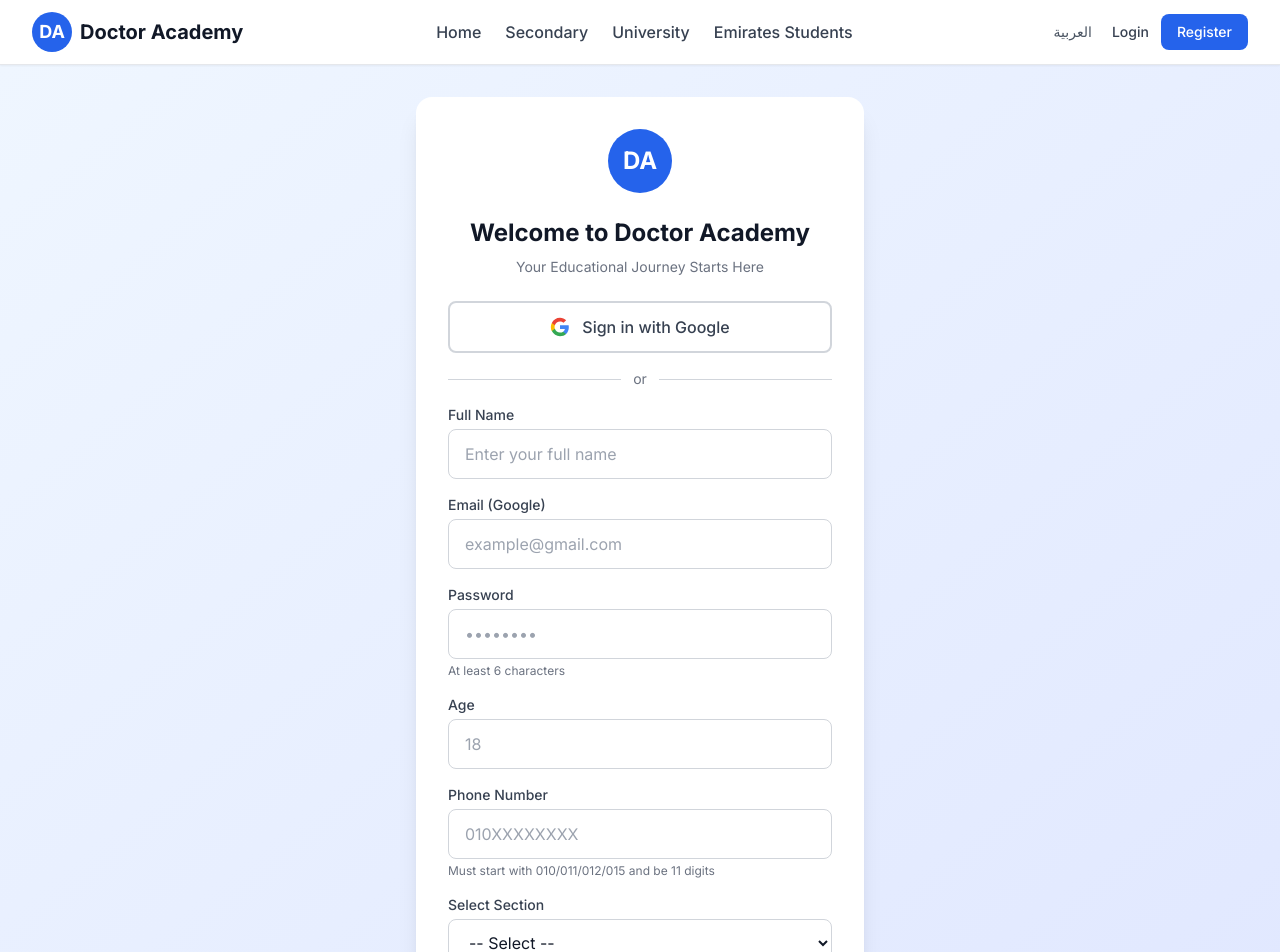
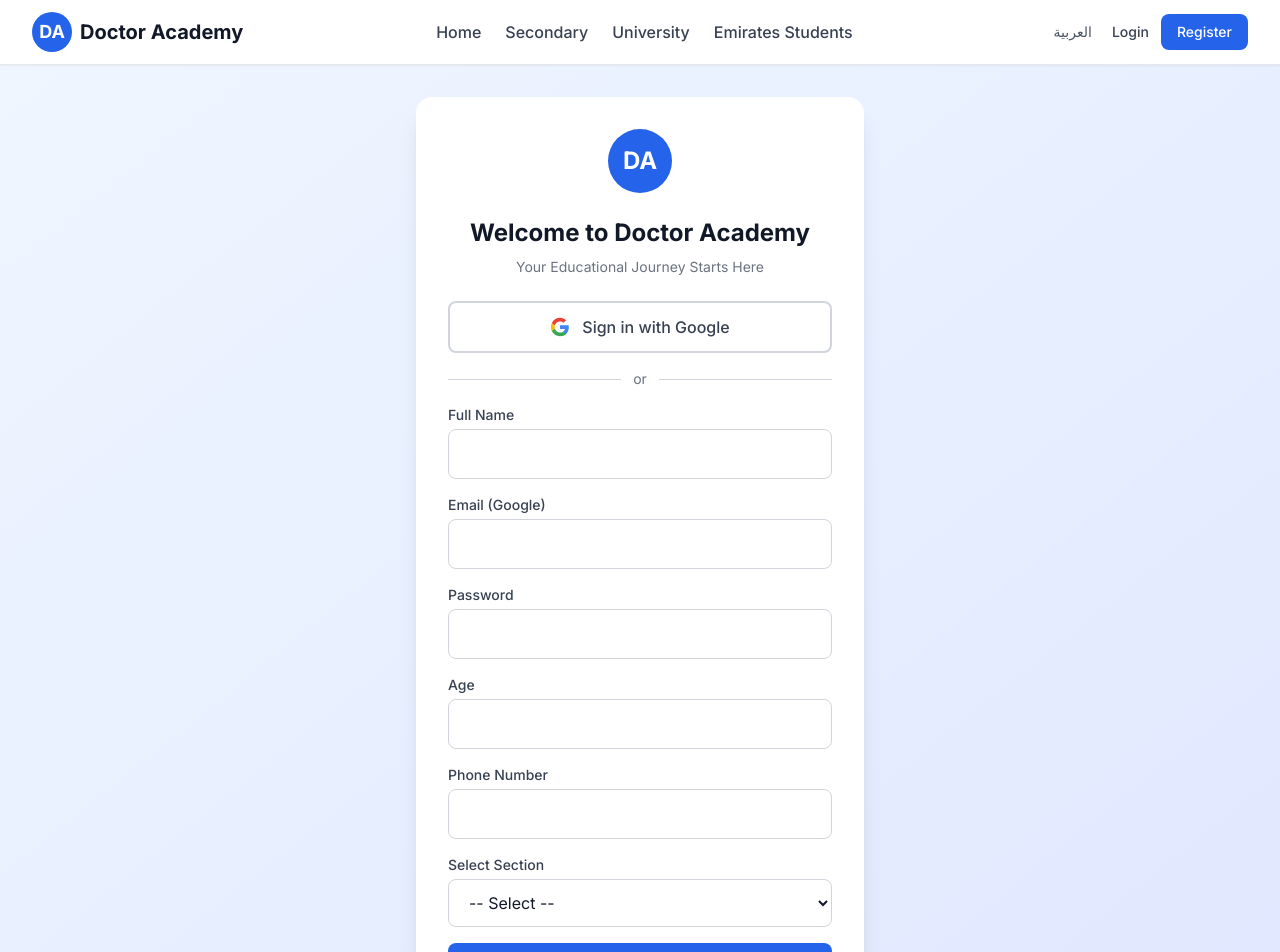
Before and after one commit to seifcoins01-ops/doctor-academy, a Next.js app: page /register in a window 1280 px wide. Shown: the top 952 px of the page. Built offline with nearby package versions, Linux system fonts and the light colour scheme.

Commit message:
Final updates

```diff
--- a/src/app/(auth)/register/page.tsx
+++ b/src/app/(auth)/register/page.tsx
@@ -50,7 +50,7 @@
     }
 
     if (!validateEgyptianPhone(form.phone)) {
-      toast.error(isArabic ? 'رقم الهاتف غير صحيح. يجب أن يبدأ بـ 010 أو 011 أو 012 أو 015 ويتكون من 11 رقم' : 'Invalid phone number. Must start with 010, 011, 012, or 015 and be 11 digits');
+      toast.error(isArabic ? 'رقم الهاتف غير صحيح' : 'Invalid phone number');
       setLoading(false);
       return;
     }
@@ -68,7 +68,6 @@
     }
 
     try {
-      // إنشاء مفتاح سري عشوائي (6 أرقام)
       const secretKey = Math.floor(100000 + Math.random() * 900000).toString();
 
       const { data, error } = await supabase
@@ -109,8 +108,6 @@
         );
       }
 
-      console.log('Success:', data);
-
       setTimeout(() => {
         router.push('/');
         router.refresh();
@@ -128,17 +125,11 @@
     <div dir={isArabic ? 'rtl' : 'ltr'} className="min-h-screen flex items-center justify-center bg-gradient-to-br from-blue-50 to-indigo-100 px-4 py-8">
       <div className="bg-white rounded-2xl shadow-xl p-8 max-w-md w-full">
         <div className="text-center mb-6">
-          <div className="w-16 h-16 bg-blue-600 rounded-full mx-auto flex items-center justify-center text-white text-2xl font-bold">
-            DA
-          </div>
+          <div className="w-16 h-16 bg-blue-600 rounded-full mx-auto flex items-center justify-center text-white text-2xl font-bold">DA</div>
         </div>
 
-        <h1 className="text-2xl font-bold text-center text-gray-900 mb-2">
-          {t.auth.welcome}
-        </h1>
-        <p className="text-center text-gray-500 mb-6 text-sm">
-          {t.site.tagline}
-        </p>
+        <h1 className="text-2xl font-bold text-center text-gray-900 mb-2">{t.auth.welcome}</h1>
+        <p className="text-center text-gray-500 mb-6 text-sm">{t.site.tagline}</p>
 
         <GoogleButton />
 
@@ -150,101 +141,33 @@
 
         <form onSubmit={handleSubmit} className="space-y-4">
           <div>
-            <label className="block text-sm font-medium text-gray-700 mb-1">
-              {isArabic ? 'الاسم الكامل' : 'Full Name'}
-            </label>
-            <input
-              type="text"
-              name="fullName"
-              value={form.fullName}
-              onChange={handleChange}
-              className="w-full px-4 py-3 border border-gray-300 rounded-lg focus:ring-2 focus:ring-blue-500 focus:border-blue-500 outline-none transition text-gray-900 bg-white"
-              placeholder={isArabic ? 'أدخل اسمك الكامل' : 'Enter your full name'}
-              required
-            />
+            <label className="block text-sm font-medium text-gray-700 mb-1">{isArabic ? 'الاسم الكامل' : 'Full Name'}</label>
+            <input type="text" name="fullName" value={form.fullName} onChange={handleChange} className="w-full px-4 py-3 border border-gray-300 rounded-lg focus:ring-2 focus:ring-blue-500 focus:border-blue-500 outline-none transition text-gray-900 bg-white" required />
           </div>
 
           <div>
-            <label className="block text-sm font-medium text-gray-700 mb-1">
-              {t.auth.email}
-            </label>
-            <input
-              type="email"
-              name="email"
-              value={form.email}
-              onChange={handleChange}
-              className="w-full px-4 py-3 border border-gray-300 rounded-lg focus:ring-2 focus:ring-blue-500 focus:border-blue-500 outline-none transition text-gray-900 bg-white"
-              placeholder="example@gmail.com"
-              required
-            />
+            <label className="block text-sm font-medium text-gray-700 mb-1">{t.auth.email}</label>
+            <input type="email" name="email" value={form.email} onChange={handleChange} className="w-full px-4 py-3 border border-gray-300 rounded-lg focus:ring-2 focus:ring-blue-500 focus:border-blue-500 outline-none transition text-gray-900 bg-white" required />
           </div>
 
           <div>
-            <label className="block text-sm font-medium text-gray-700 mb-1">
-              {isArabic ? 'كلمة المرور' : 'Password'}
-            </label>
-            <input
-              type="password"
-              name="password"
-              value={form.password}
-              onChange={handleChange}
-              className="w-full px-4 py-3 border border-gray-300 rounded-lg focus:ring-2 focus:ring-blue-500 focus:border-blue-500 outline-none transition text-gray-900 bg-white"
-              placeholder="••••••••"
-              required
-              minLength={6}
-            />
-            <p className="text-xs text-gray-500 mt-1">
-              {isArabic ? '6 أحرف على الأقل' : 'At least 6 characters'}
-            </p>
+            <label className="block text-sm font-medium text-gray-700 mb-1">{isArabic ? 'كلمة المرور' : 'Password'}</label>
+            <input type="password" name="password" value={form.password} onChange={handleChange} className="w-full px-4 py-3 border border-gray-300 rounded-lg focus:ring-2 focus:ring-blue-500 focus:border-blue-500 outline-none transition text-gray-900 bg-white" required minLength={6} />
           </div>
 
           <div>
-            <label className="block text-sm font-medium text-gray-700 mb-1">
-              {t.auth.age}
-            </label>
-            <input
-              type="number"
-              name="age"
-              value={form.age}
-              onChange={handleChange}
-              className="w-full px-4 py-3 border border-gray-300 rounded-lg focus:ring-2 focus:ring-blue-500 focus:border-blue-500 outline-none transition text-gray-900 bg-white"
-              placeholder="18"
-              required
-              min="10"
-              max="100"
-            />
+            <label className="block text-sm font-medium text-gray-700 mb-1">{t.auth.age}</label>
+            <input type="number" name="age" value={form.age} onChange={handleChange} className="w-full px-4 py-3 border border-gray-300 rounded-lg focus:ring-2 focus:ring-blue-500 focus:border-blue-500 outline-none transition text-gray-900 bg-white" required />
           </div>
 
           <div>
-            <label className="block text-sm font-medium text-gray-700 mb-1">
-              {isArabic ? 'رقم الهاتف' : 'Phone Number'}
-            </label>
-            <input
-              type="tel"
-              name="phone"
-              value={form.phone}
-              onChange={handleChange}
-              className="w-full px-4 py-3 border border-gray-300 rounded-lg focus:ring-2 focus:ring-blue-500 focus:border-blue-500 outline-none transition text-gray-900 bg-white"
-              placeholder="010XXXXXXXX"
-              required
-              maxLength={11}
-            />
-            <p className="text-xs text-gray-500 mt-1">
-              {isArabic ? 'يجب أن يبدأ بـ 010/011/012/015 ويتكون من 11 رقم' : 'Must start with 010/011/012/015 and be 11 digits'}
-            </p>
+            <label className="block text-sm font-medium text-gray-700 mb-1">{isArabic ? 'رقم الهاتف' : 'Phone Number'}</label>
+            <input type="tel" name="phone" value={form.phone} onChange={handleChange} className="w-full px-4 py-3 border border-gray-300 rounded-lg focus:ring-2 focus:ring-blue-500 focus:border-blue-500 outline-none transition text-gray-900 bg-white" required />
           </div>
 
           <div>
-            <label className="block text-sm font-medium text-gray-700 mb-1">
-              {t.auth.selectSection}
-            </label>
-            <select
-              name="section"
-              value={form.section}
-              onChange={handleChange}
-              className="w-full px-4 py-3 border border-gray-300 rounded-lg focus:ring-2 focus:ring-blue-500 focus:border-blue-500 outline-none transition bg-white text-gray-900"
-              required
-            >
+            <label className="block text-sm font-medium text-gray-700 mb-1">{t.auth.selectSection}</label>
+            <select name="section" value={form.section} onChange={handleChange} className="w-full px-4 py-3 border border-gray-300 rounded-lg focus:ring-2 focus:ring-blue-500 focus:border-blue-500 outline-none transition bg-white text-gray-900" required>
               <option value="">{isArabic ? '-- اختر --' : '-- Select --'}</option>
               <option value="secondary">{t.auth.secondary}</option>
               <option value="university">{t.auth.university}</option>
@@ -253,16 +176,8 @@
 
           {form.section === 'university' && (
             <div>
-              <label className="block text-sm font-medium text-gray-700 mb-1">
-                {isArabic ? 'اختر القسم' : 'Select Department'}
-              </label>
-              <select
-                name="universityType"
-                value={form.universityType}
-                onChange={handleChange}
-                className="w-full px-4 py-3 border border-gray-300 rounded-lg focus:ring-2 focus:ring-blue-500 focus:border-blue-500 outline-none transition bg-white text-gray-900"
-                required
-              >
+              <label className="block text-sm font-medium text-gray-700 mb-1">{isArabic ? 'اختر القسم' : 'Select Department'}</label>
+              <select name="universityType" value={form.universityType} onChange={handleChange} className="w-full px-4 py-3 border border-gray-300 rounded-lg focus:ring-2 focus:ring-blue-500 focus:border-blue-500 outline-none transition bg-white text-gray-900" required>
                 <option value="">{isArabic ? '-- اختر --' : '-- Select --'}</option>
                 <option value="basic">{t.university.basic}</option>
                 <option value="programming">{t.university.programming}</option>
@@ -272,33 +187,17 @@
 
           {form.section === 'secondary' && (
             <div>
-              <label className="block text-sm font-medium text-gray-700 mb-1">
-                {t.auth.guardianPhone}
-              </label>
-              <input
-                type="tel"
-                name="guardianPhone"
-                value={form.guardianPhone}
-                onChange={handleChange}
-                className="w-full px-4 py-3 border border-gray-300 rounded-lg focus:ring-2 focus:ring-blue-500 focus:border-blue-500 outline-none transition text-gray-900 bg-white"
-                placeholder="010XXXXXXXX"
-                required
-              />
+              <label className="block text-sm font-medium text-gray-700 mb-1">{t.auth.guardianPhone}</label>
+              <input type="tel" name="guardianPhone" value={form.guardianPhone} onChange={handleChange} className="w-full px-4 py-3 border border-gray-300 rounded-lg focus:ring-2 focus:ring-blue-500 focus:border-blue-500 outline-none transition text-gray-900 bg-white" required />
             </div>
           )}
 
-          <button
-            type="submit"
-            disabled={loading}
-            className="w-full bg-blue-600 text-white py-3 rounded-lg font-semibold hover:bg-blue-700 transition disabled:opacity-50 disabled:cursor-not-allowed"
-          >
+          <button type="submit" disabled={loading} className="w-full bg-blue-600 text-white py-3 rounded-lg font-semibold hover:bg-blue-700 transition disabled:opacity-50 disabled:cursor-not-allowed">
             {loading ? (isArabic ? 'جاري التسجيل...' : 'Registering...') : t.auth.submit}
           </button>
         </form>
 
-        <p className="text-center text-sm text-gray-500 mt-4">
-          {t.auth.haveAccount}
-        </p>
+        <p className="text-center text-sm text-gray-500 mt-4">{t.auth.haveAccount}</p>
       </div>
     </div>
   );
```
Also changed, not shown: src/components/layout/Header.tsx (+12 -50 lines).
